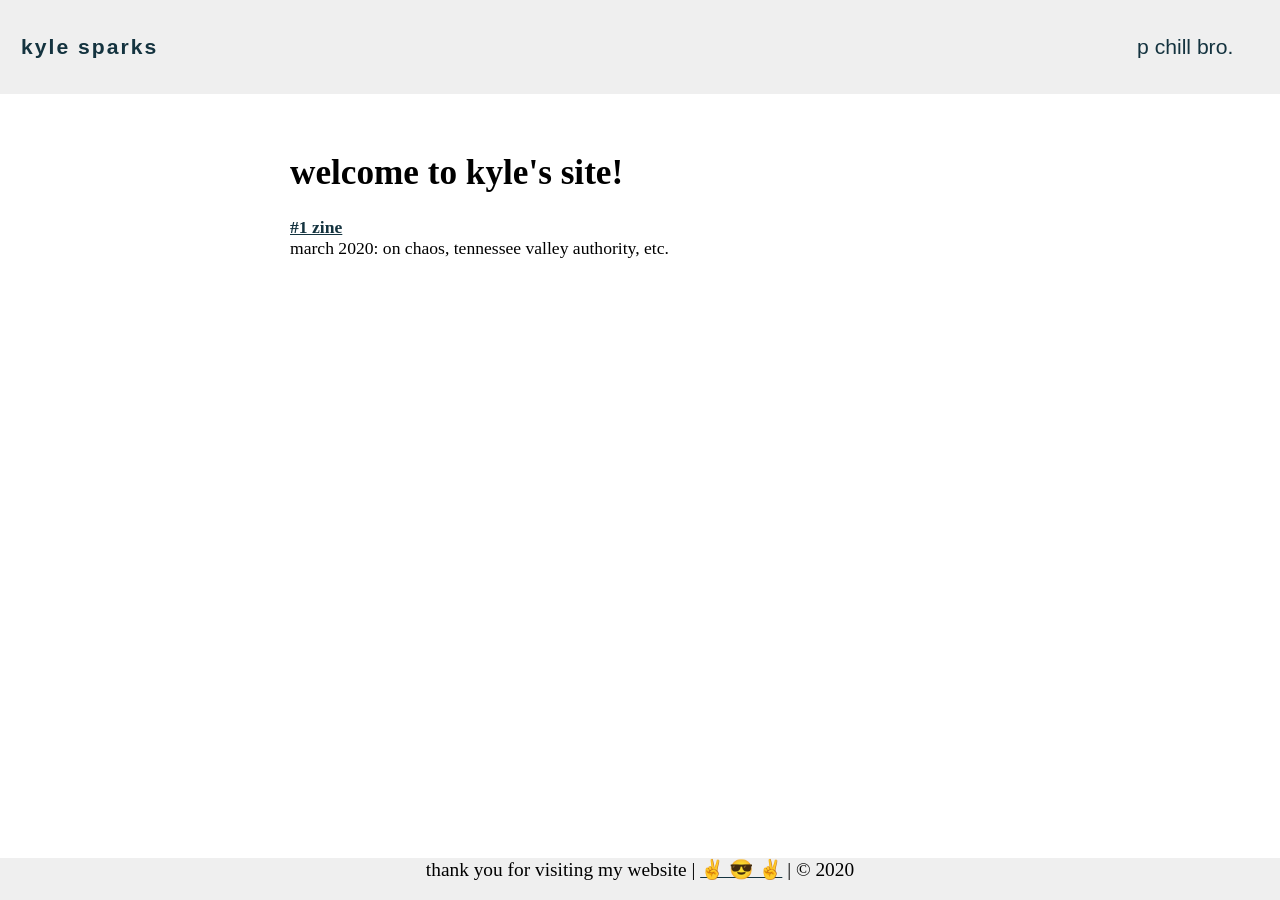
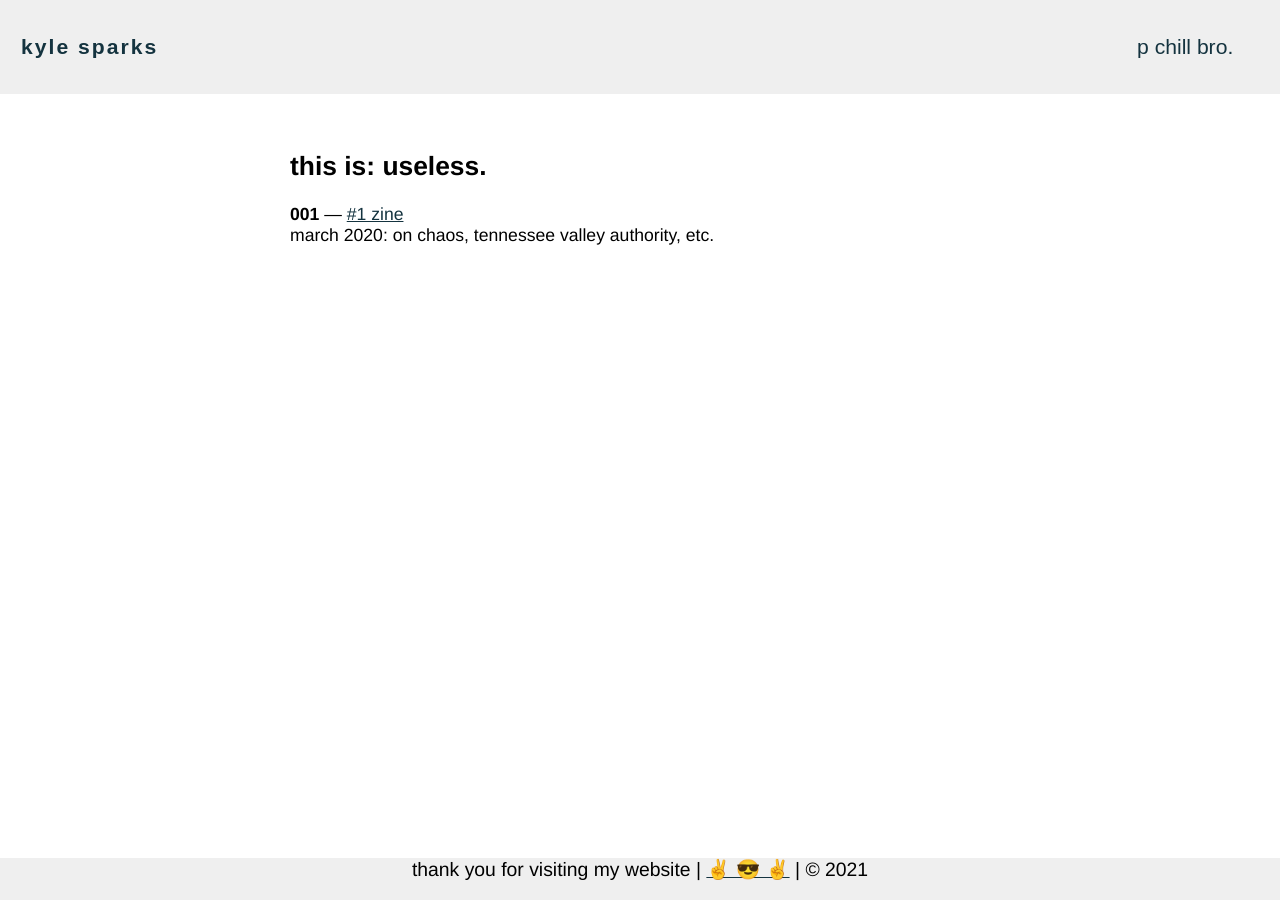
Before and after one commit to kylesparks/kylesparks.github.io, a Jekyll site: the page built from index.html, in a window 1280 px wide. Built offline with Jekyll 4.4.1, drawn with Linux system fonts in a browser that asks for light colours; nearby versions of some CDN libraries.

Commit message:
font update

```diff
--- a/_includes/footer.html
+++ b/_includes/footer.html
@@ -1,6 +1,6 @@
 <footer>
   <div class="container">
-    <p>thank you for visiting my website | <a href="/about">&#x270C; &#x1F60E; &#x270C;</a> | &#169 2020</p>
+    <p>thank you for visiting my website | <a href="/about">&#x270C; &#x1F60E; &#x270C;</a> | &#169 2021</p>
 <!--    <p><a href="https://twitter.com/kylesparks">Twitter</a> | <a href="https://www.instagram.com/_ky_ky_sparks_/">Instagram</a> | <a href="/about">&#x270C; &#x1F60E; &#x270C;</a> | &#169 2020</p>
 <!--      <p><a href="https://twitter.com/kylesparks">Twitter</a> | <a href="https://www.instagram.com/_ky_ky_sparks_/">Instagram</a> | <a href="https://www.linkedin.com/kyle-sparks-137928a3/">LinkedIn</a> | <a href="https://github.com/kylesparks">GitHub</a> | <a href="/about">&#x270C; &#x1F60E; &#x270C;</a> | &#169 2020</p>
     <!-- <div class="column fourth">
--- a/css/main.css
+++ b/css/main.css
@@ -11,7 +11,7 @@ html { font-size: 110%; }
 
 body {
   -webkit-font-smoothing: antialiased;
-  font-family: "MrsEavesRomanLiningRegular";
+  font-family: "Libre Franklin", "Helvetica Neue", helvetica, arial, sans-serif;
   font-style: normal;
   font-weight: 400;
 }
@@ -48,6 +48,7 @@ div.sticky {
 
 ul {
   padding: 0em;
+  margin-bottom: 3em;
  }
 
 a {
--- a/index.html
+++ b/index.html
@@ -5,11 +5,11 @@ title: Kyle's Chill Blawg
 
 <div class="container">
   <div class="content">
-    <h1>welcome to kyle's site!</h1>
+    <h2>this is: useless.</h2>
       <ul>
-        <li><b><a href="/pdfs/useless-001.pdf">#1 zine</a></b>
+        <li><b>001</b> — <a href="/pdfs/useless-001.pdf">#1 zine</a>
           <ul>
-            <li>march 2020: on chaos, tennessee valley authority, etc.</li>
+              <li>march 2020: on chaos, tennessee valley authority, etc.</li>
           </ul>
         </li>
       </ul>
```
